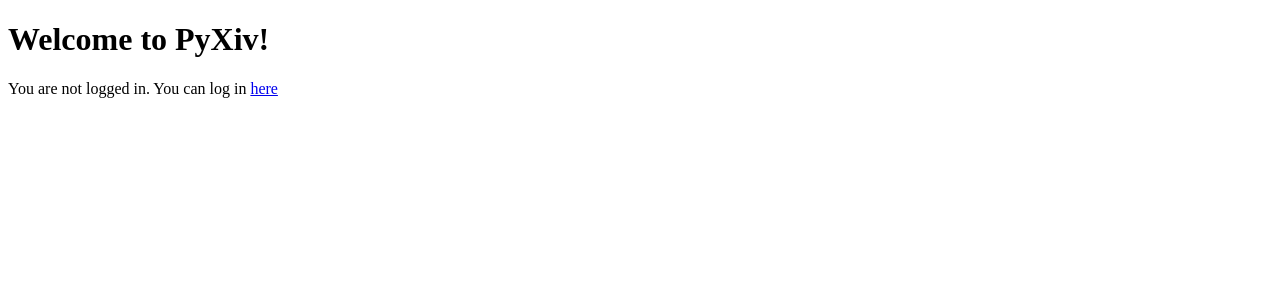
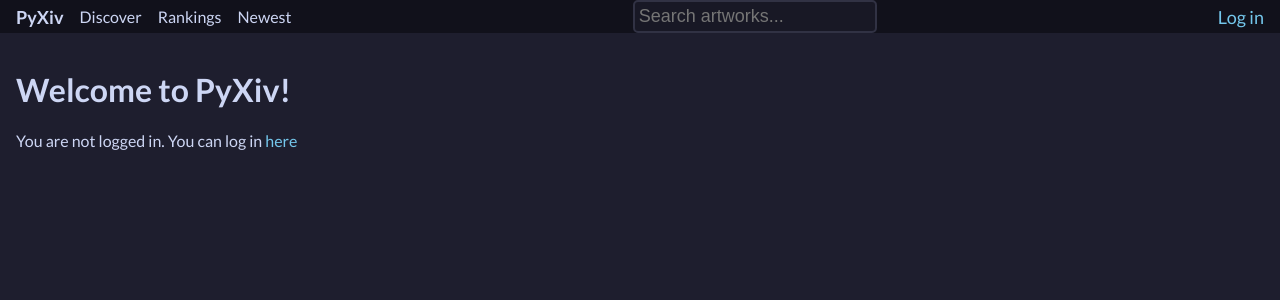
Before and after one commit to searinminecraft/Vixipy, a Flask app: template templates/index.html in a window 1280 px wide. Shown: the top 300 px of the page. Run offline with Flask 3, Linux system fonts and the light colour scheme; the template is opened without the code that fills it, so the values that code supplies are empty.

Commit message:
Things are starting to come together a bit

```diff
--- a/app.py
+++ b/app.py
@@ -1,48 +1,65 @@
 from flask import Flask, Response, g, make_response, render_template, request
+
+config = {
+    "CACHE_TYPE": "SimpleCache",  # Flask-Caching related configs
+    "CACHE_DEFAULT_TIMEOUT": 600
+}
 
 import api
 
-from routes.settings import settings
-from routes.proxy import proxy
+from core.index import getLanding
 
-app = Flask(__name__)
-app.register_blueprint(proxy)
-app.register_blueprint(settings)
+from routes import settings
+from routes import proxy
 
-def authRequired(f):
-    def inner(*args, **kwargs):
+def create_app():
+    app = Flask(__name__)
+
+    app.config.from_mapping(config)
+
+    app.register_blueprint(proxy.proxy)
+    app.register_blueprint(settings.settings)
+
+    def authRequired(f):
+        def inner(*args, **kwargs):
+            if not g.userPxSession and not g.userPxCSRF:
+                return render_template("unauthorized.html"), 401
+
+            return f(*args, **kwargs)
+
+        return inner
+
+    @app.errorhandler(api.PixivError)
+    def handlePxError(e):
+        resp = make_response(render_template("error.html", error=f"Pixiv: {e}"))
+        return resp, 500
+
+    @app.before_request
+    def getPxSession():
+        g.userPxSession = request.cookies.get("PyXivSession")
+        g.userPxCSRF = request.cookies.get("PyXivCSRF")
+
         if not g.userPxSession and not g.userPxCSRF:
-            return render_template("unauthorized.html"), 401
+            g.isAuthorized = False
+        else:
+            g.isAuthorized = True
 
-        return f(*args, **kwargs)
+            userdata = api.getUserInfo(int(str(g.userPxSession).split("_")[0]))["body"]
+            g.curruserId = userdata["userId"]
+            g.currusername = userdata["name"]
+            g.curruserimage = userdata["image"].replace("https://", "/proxy/")
 
-    return inner
+    @app.route('/')
+    def home():
 
-@app.errorhandler(api.PixivError)
-def handlePxError(e):
-    resp = make_response(render_template("error.html", error=f"Pixiv: {e}"))
-    return resp, 500
 
-@app.errorhandler(Exception)
-def handleError(e):
-    resp = make_response(render_template("error.html", error=e))
-    return resp, 500
+        if g.isAuthorized:
+            data = getLanding("all")
+            return render_template("index.html", data=data)
 
-@app.before_request
-def getPxSession():
-    g.userPxSession = request.cookies.get("PyXivSession")
-    g.userPxCSRF = request.cookies.get("PyXivCSRF")
+    @app.route('/authtest')
+    @authRequired
+    def authtest():
+        return api.getLanding()
 
-    if not g.userPxSession and not g.userPxCSRF:
-        g.isAuthorized = False
-    else:
-        g.isAuthorized = True
-
-@app.route('/')
-def home():
-    return render_template("index.html")
-
-@app.route('/authtest')
-@authRequired
-def authtest():
-    return api.getLanding()
+    return app
--- a/routes/proxy.py
+++ b/routes/proxy.py
@@ -1,9 +1,11 @@
 from flask import Blueprint, redirect, render_template
+
 import cfg
-
 import requests
 
 proxy = Blueprint("proxy", __name__, url_prefix="/proxy")
+
+# TODO: Caching, so my poor computer won't constantly re-download the porn
 
 @proxy.route("/<path:proxypath>", methods=["GET"])
 def proxyRequest(proxypath):
@@ -29,4 +31,4 @@ def proxyRequest(proxypath):
             for ch in r.iter_content(10*1024):
                 yield ch
 
-    return requestContent(), {"Content-Type": None} #  that works somehow
+    return requestContent(), {"Content-Type": None, "Cache-Control": "max-age=31536000"} #  that works somehow
--- a/routes/settings.py
+++ b/routes/settings.py
@@ -25,7 +25,7 @@ def setSession():
         try:
             api.getLatestFromFollowing("all", 1)
         except api.PixivError as e:
-            return render_template("error.html", error="Cannot use token. Make sure it's valid."), 400
+            return render_template("error.html", error=f"Cannot use token. Make sure it's valid. ({e})"), 400
 
         # If you're curious, this test URL is an illustration of Anna Yanami.
         # And don't worry its definitely not NSFW
@@ -37,14 +37,14 @@ def setSession():
                           )
 
         if req.status_code != 200:
-            return render_template("error.html", error="Cannot use token. Make sure it's valid."), 400
+            return render_template("error.html", error="Cannot use token. Make sure it's valid. (failed at status code)"), 400
 
         r = re.search(csrfMatch, req.text)
 
         try:
             csrf = r.group(1)
         except IndexError:
-            return render_template("error.html", error="Cannot use token. Make sure it's valid."), 400
+            return render_template("error.html", error="Cannot use token. Make sure it's valid. (failed at: csrf)"), 400
 
         resp = make_response(redirect(url_for("settings.mainSettings"), code=303))
         resp.set_cookie("PyXivSession", f['token'])
--- /dev/null
+++ b/static/style.css
@@ -0,0 +1,94 @@
+* {
+	box-sizing: border-box
+}
+
+html {
+	height: 100%
+}
+
+body {
+	height: 100%;
+	display: flex;
+	flex-direction: column;
+	color: #cdd6f4;
+	background-color: #1e1e2e;
+	margin: 0;
+	font-family: "Lato", sans-serif;
+}
+
+nav {
+	display: flex;
+	padding: 0 1em;
+	align-items: center;
+	justify-content: space-between;
+	background-color: #11111b
+}
+
+a {
+	text-decoration: none;
+	color: #74c7ec
+}
+
+main {
+	height: 100%;
+	padding: 1em;
+}
+
+input[type="text"] {
+	border-color: #313244;
+	background-color: #181825;
+	font-size: 18px;
+	padding: 4px;
+	color: #cdd6f4;
+	border-style: solid;
+	border-size: 2px;
+	border-radius: 5px
+}
+
+button {
+	color: #11111b;
+	background-color: #74c7ec;
+	font-size: 18px;
+	border-radius: 5px;
+	border: none;
+	padding: 4px 12px;
+}
+
+.navbar .mainact {
+	display: flex;
+	gap: 1em;
+	align-items: center;
+}
+
+.navbar .mainact a {
+	color: #cdd6f4;
+}
+
+.navbar .branding {
+	font-size: 18px;
+	text-decoration: none;
+	font-weight: 600;
+}
+
+.navbar .actions {
+	font-size: 18px;
+	display: flex;
+	gap: 6px;
+}
+
+.navbar .actions .curruser {
+	color: #cdd6f4;
+	display: flex;
+	align-items: center;
+	gap: 6px;
+}
+
+.navbar .actions .profileimg {
+	aspect-ratio: 1/1;
+	height: 36px;
+	width: 36px;
+	object-fit: cover;
+	object-position: center center;
+	border-radius: 50%;
+	background-color: #313244
+}
--- a/templates/index.html
+++ b/templates/index.html
@@ -4,6 +4,8 @@
 <h1>Welcome to PyXiv!</h1>
 {% if g.isAuthorized %}
 <p>You are logged in with Session {{ g.userPxSession }} and CSRF {{ g.userPxCSRF }}</p>
+
+<pre>{{ data }}</pre>
 {% else %}
 <p>You are not logged in. You can log in <a href="/settings">here</a></p>
 {% endif %}
--- a/templates/layouts/default.html
+++ b/templates/layouts/default.html
@@ -1,10 +1,38 @@
 <!doctype html>
 <html>
 	<head>
+		<link rel="preconnect" href="https://fonts.googleapis.com">
+		<link rel="preconnect" href="https://fonts.gstatic.com" crossorigin>
+		<link href="https://fonts.googleapis.com/css2?family=Lato:ital,wght@0,100;0,300;0,400;0,700;0,900;1,100;1,300;1,400;1,700;1,900&display=swap" rel="stylesheet">
+		<meta name="viewport" content="width=device-width, initial-scale=1">
+		<link rel="stylesheet" href="/static/style.css">
 		<title>{% if not self.title %}PyXiv{% else %}{% block title %}{% endblock %}{% endif %} - PyXiv</title>
 	</head>
 	<body>
-		{% block content %}
-		{% endblock %}
+		<nav class="navbar">
+			<div class="mainact">
+				<a class="branding" href="/">PyXiv</a>
+				<a href="/discover">Discover</a>
+				<a href="/rankings">Rankings</a>
+				<a href="/newest">Newest</a>
+			</div>
+			<form action="/tag" method="POST">
+				<input type="text" autocomplete="off" placeholder="Search artworks...">
+			</form>
+			<div class="actions">
+				{% if not g.isAuthorized %}
+				<a href="/settings">Log in</a>
+				{% else %}
+				<a class="curruser" href="/users/{{ g.curruserId }}" alt={{ g.currusername }}>
+					<img class="profileimg" src="{{ g.curruserimage }}"/>
+					<span>{{ g.currusername }}</span>
+				</a>
+				{% endif %}
+			</div>
+		</nav>
+		<main>
+			{% block content %}
+			{% endblock %}
+		</main>
 	</body>
 </html>
```
Also changed, not shown: api.py (+20 -8 lines), core/index.py (added, +28 -0 lines).
